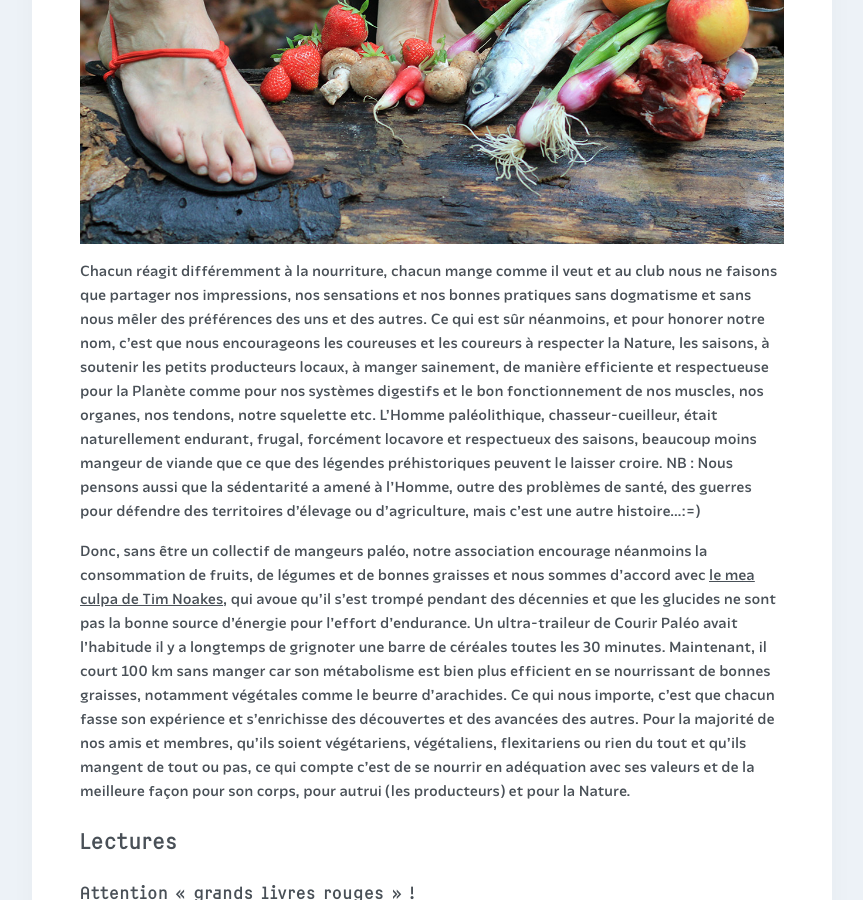
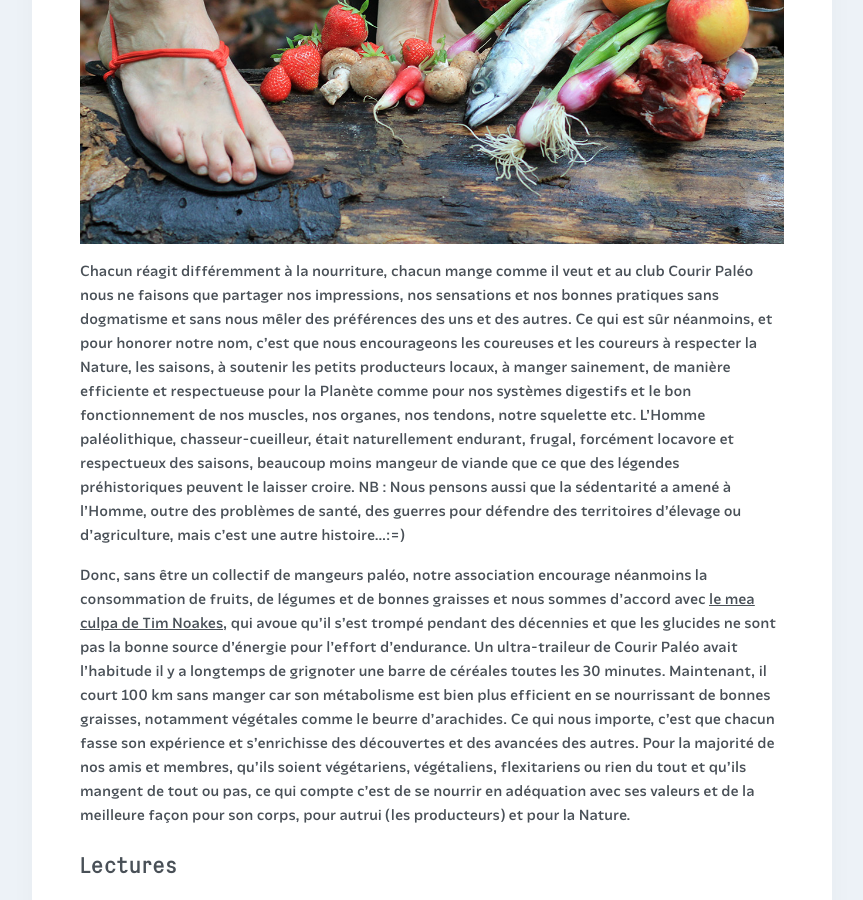
Before and after one commit to courirpaleo/courirpaleo.github.io, a Jekyll site: the page built from _pages/ressources.md, in a window 1280 px wide and 900 px high, scrolled down 3598 px. Shown: the whole window, without its empty margins (208-1071 px from the left). Built offline with Jekyll 4.4.1, drawn with Linux system fonts in a browser that asks for light colours; some web fonts are replaced.

Commit message:
Update ressources.md

```diff
--- a/_pages/ressources.md
+++ b/_pages/ressources.md
@@ -31,7 +31,7 @@
 
 ## Alimentation
 ![Courir Paleo](/assets/images/CourirPaleo_photo_marque_MQ_1200px.jpg)
-Chacun réagit différemment à la nourriture, chacun mange comme il veut et au club nous ne faisons que partager nos impressions, nos sensations et nos bonnes pratiques sans dogmatisme et sans nous mêler des préférences des uns et des autres. Ce qui est sûr néanmoins, et pour honorer notre nom, c'est que nous encourageons les coureuses et les coureurs à respecter la Nature, les saisons, à soutenir les petits producteurs locaux, à manger sainement, de manière efficiente et respectueuse pour la Planète comme pour nos systèmes digestifs et le bon fonctionnement de nos muscles, nos organes, nos tendons, notre squelette etc. L'Homme paléolithique, chasseur-cueilleur, était naturellement endurant, frugal, forcément locavore et respectueux des saisons, beaucoup moins mangeur de viande que ce que des légendes préhistoriques peuvent le laisser croire. NB&nbsp;: Nous pensons aussi que la sédentarité a amené à l'Homme, outre des problèmes de santé, des guerres pour défendre des territoires d'élevage ou d'agriculture, mais c'est une autre histoire...:=)
+Chacun réagit différemment à la nourriture, chacun mange comme il veut et au club Courir&nbsp;Paléo nous ne faisons que partager nos impressions, nos sensations et nos bonnes pratiques sans dogmatisme et sans nous mêler des préférences des uns et des autres. Ce qui est sûr néanmoins, et pour honorer notre nom, c'est que nous encourageons les coureuses et les coureurs à respecter la Nature, les saisons, à soutenir les petits producteurs locaux, à manger sainement, de manière efficiente et respectueuse pour la Planète comme pour nos systèmes digestifs et le bon fonctionnement de nos muscles, nos organes, nos tendons, notre squelette etc. L'Homme paléolithique, chasseur-cueilleur, était naturellement endurant, frugal, forcément locavore et respectueux des saisons, beaucoup moins mangeur de viande que ce que des légendes préhistoriques peuvent le laisser croire. NB&nbsp;: Nous pensons aussi que la sédentarité a amené à l'Homme, outre des problèmes de santé, des guerres pour défendre des territoires d'élevage ou d'agriculture, mais c'est une autre histoire...:=)
 
 Donc, sans être un collectif de mangeurs paléo, notre association encourage néanmoins la consommation de fruits, de légumes et de bonnes graisses et nous sommes d'accord avec [le mea culpa de Tim Noakes](https://www2.u-trail.com/tim-noakes), qui avoue qu'il s'est trompé pendant des décennies et que les glucides ne sont pas la bonne source d'énergie pour l'effort d'endurance. Un ultra-traileur de Courir&nbsp;Paléo avait l'habitude il y a longtemps de grignoter une barre de céréales toutes les 30&nbsp;minutes. Maintenant, il court 100&nbsp;km sans manger car son métabolisme est bien plus efficient en se nourrissant de bonnes graisses, notamment végétales comme le beurre d'arachides. Ce qui nous importe, c'est que chacun fasse son expérience et s'enrichisse des découvertes et des avancées des autres. Pour la majorité de nos amis et membres, qu'ils soient végétariens, végétaliens, flexitariens ou rien du tout et qu'ils mangent de tout ou pas, ce qui compte c'est de se nourrir en adéquation avec ses valeurs et de la meilleure façon pour son corps, pour autrui (les producteurs) et pour la Nature.
 
```
